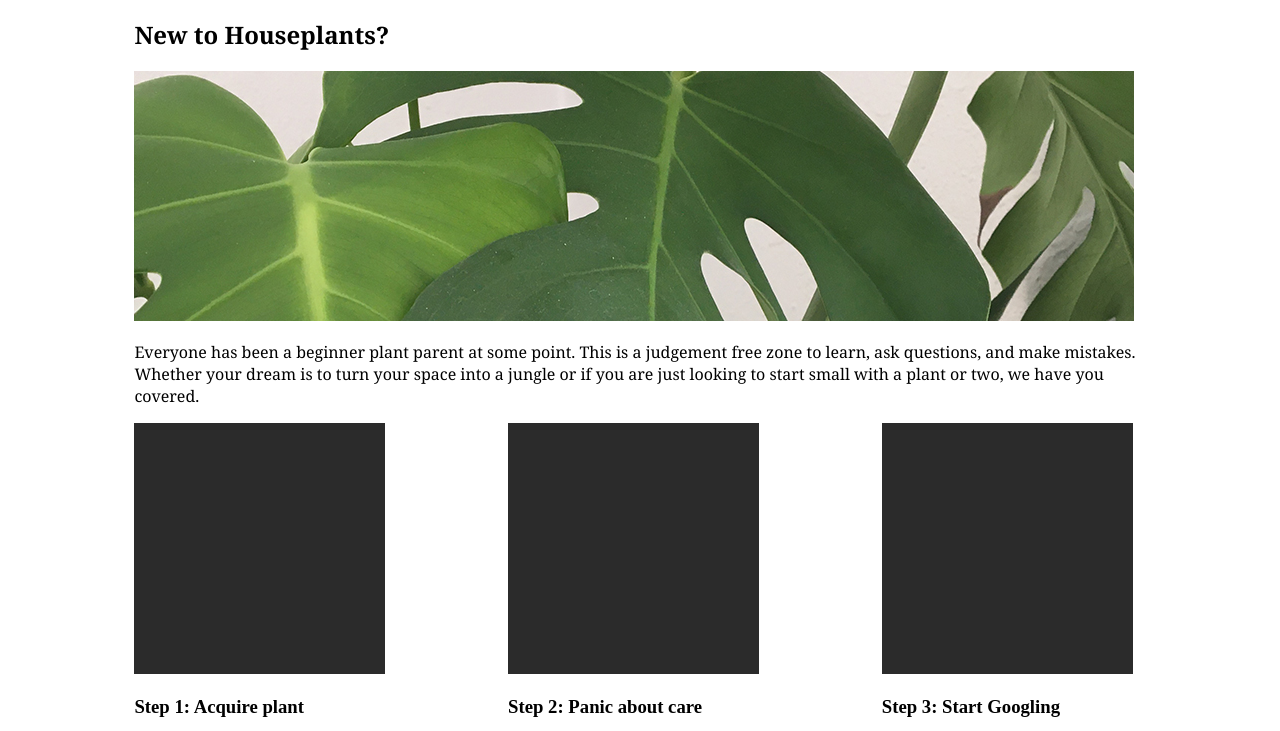
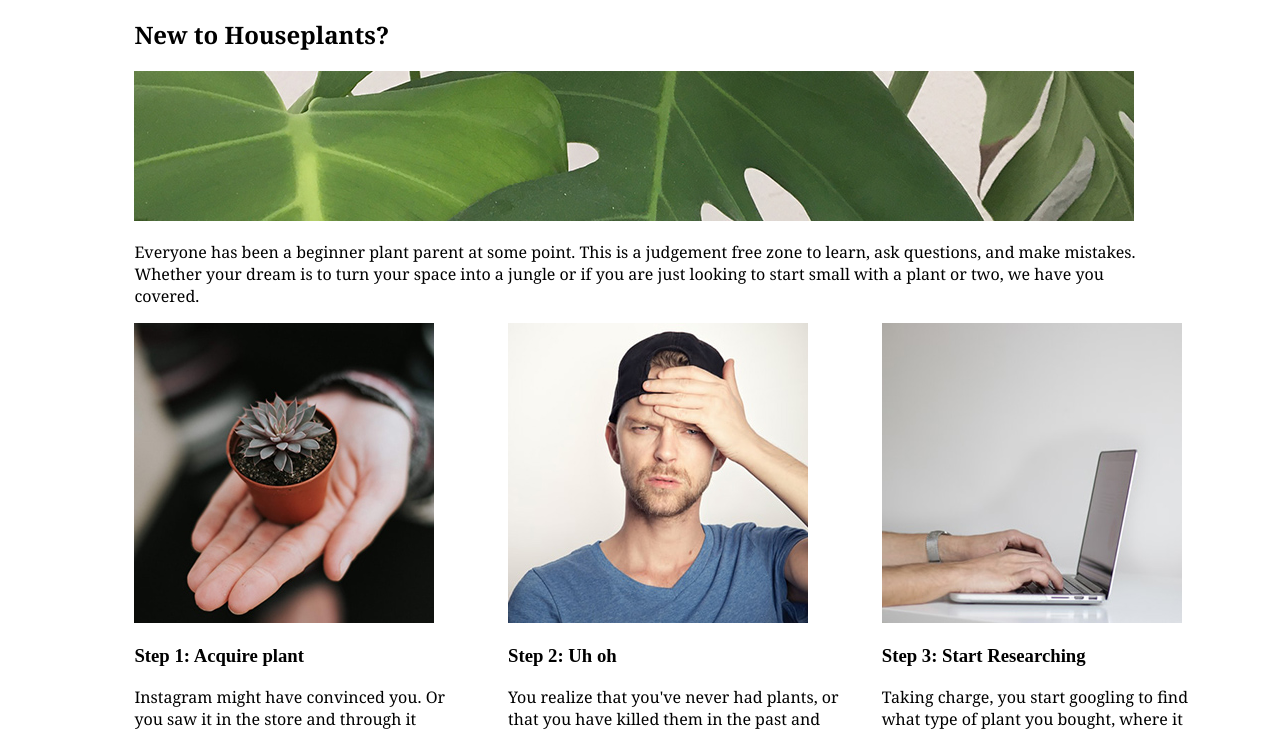
Before and after one commit to ewuerslin/FinalProject, a plain HTML site: page index.html in a window 1280 px wide. Shown: the part 230-961 px from the top of the page. Drawn offline with Linux system fonts and the light colour scheme.

Commit message:
Added second half of images

```diff
--- a/index.html
+++ b/index.html
@@ -23,24 +23,24 @@
 
 <main>
     <h2>New to Houseplants?</h2>
-<img src="mostera_deliciousa_header.jpg">
+<img src="monstera_deliciousa_header.jpg" alt="Close up of monstera deliciosa leaves.">
     <p>Everyone has been a beginner plant parent at some point. This is a judgement free zone to learn, ask questions, and make mistakes. Whether your dream is to turn your space into a jungle or if you are just looking to
     start small with a plant or two, we have you covered. </p>
     <div id="homepagecontent">
         <div id="homepagecontent1">
-            <img src="gallery_photo.png">
+            <img src="small_plant.jpg" alt="A small succulent held in a hand.">
             <h3>Step 1: Acquire plant
             </h3>
             <p>Instagram might have convinced you. Or you saw it in the store and through it looked nice. Whatever the reason, you now have a plant in your possession. </p>
         </div>
         <div id="homepagecontent2">
-            <img src="gallery_photo.png">
-            <h3>Step 2: Panic about care</h3>
+            <img src="confused_man.jpg" alt="a man holding his hand up to his head looking confused.">
+            <h3>Step 2: Uh oh</h3>
             <p>You realize that you've never had plants, or that you have killed them in the past and are determined not to this time. </p>
         </div>
         <div id="homepagecontent3">
-            <img src="gallery_photo.png">
-            <h3>Step 3: Start Googling</h3>
+            <img src="typing_laptop.jpg" alt="Handing typing on a laptop.">
+            <h3>Step 3: Start Researching</h3>
             <p>Taking charge, you start googling to find what type of plant you bought, where it should go, how to care for it. Lucky for you, you found this site!</p>
         </div>
         <a href="basicinfo.html" class="button">Start here</a>
```
Also changed, not shown: basicinfo.html (+3 -3 lines), gallery.html (+1 -1 lines), troubleshooting.html (+1 -1 lines), confused_man.jpg (added), dying_plant.jpg (added), monstera_deliciousa_header.jpg (added), small_plant.jpg (added), soil.jpg (added), sunlight.jpg (added), typing_laptop.jpg (added), watering_plant.jpg (added).
